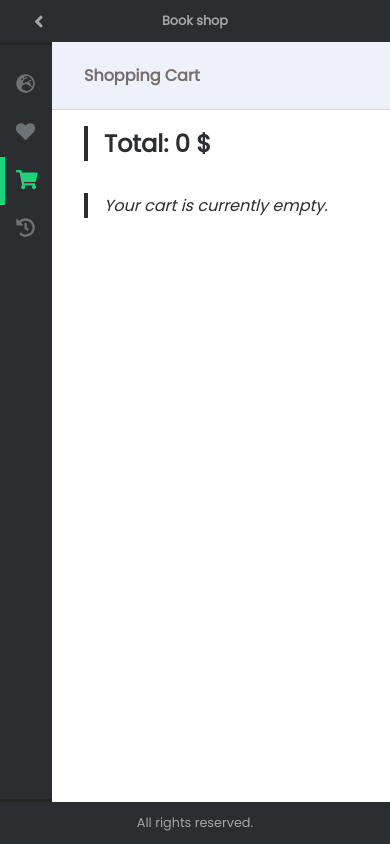
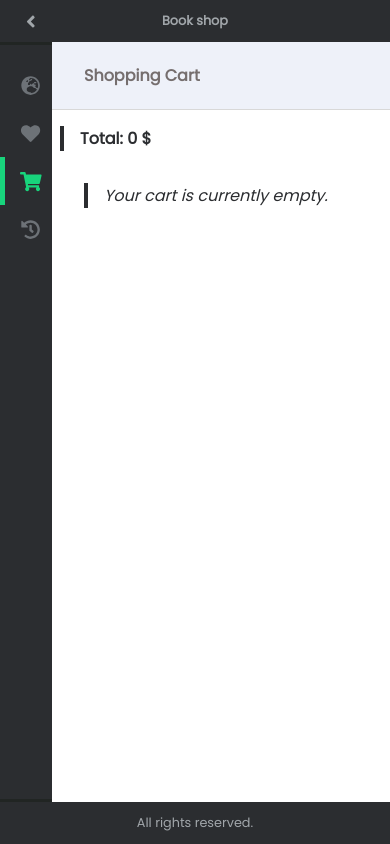
Before and after one commit to biancarosca/book-shop-frontend, a React (Create React App) app: page /cart in a window 390 px wide. Built offline with nearby package versions, Linux system fonts and the light colour scheme.

Commit message:
side nav mobile responsivness, rating bug z-index fixed

```diff
--- a/src/components/BookListingSummary.js
+++ b/src/components/BookListingSummary.js
@@ -108,6 +108,7 @@ const DetailsBtn = styled(StyBtn)`
         font-size: smaller;
         margin-right: 0.5rem;
         width: 150px;
+        margin-top: 0;
     }
     @media (max-width: 350px){
         margin-top: 0.8rem;
@@ -119,6 +120,21 @@ const StyContent = styled.div`
     height: fit-content;
     display: flex;
     margin: 2rem;
+
+    .btns-container{
+
+        @media (max-width:700px){
+            .amount-control{
+                display:flex;
+                width: fit-content;
+                margin: 0.5rem;
+                span{
+                    text-align: center;
+                    width: 30px;
+                }
+            }
+        }
+    }
 
     .details-container{
         margin: 0 2rem;
@@ -140,7 +156,7 @@ const StyContent = styled.div`
     }
 
     .book-details{
-
+        z-index: -1;
         h1{
             font-size: 1.3rem;
             color: #2B2D30;
--- a/src/components/Header.js
+++ b/src/components/Header.js
@@ -25,12 +25,21 @@ const Header = () => {
 }
 
 const StyledIconWrapper = styled.span`
-    width: 30px;
     height: 30px;
-    margin-left: 1.5rem;
     display: flex;
     align-items: center;
     justify-content: center;
+    width: 30px;
+    position:absolute;
+    left: 1.5rem;
+
+    @media (max-width:540px){
+        left: 1rem;
+    }
+
+    @media (max-width:350px){
+        left: 0.4rem;
+    }
 `
 
 const StyledContainer = styled.div`
--- a/src/components/MenuItem.js
+++ b/src/components/MenuItem.js
@@ -49,6 +49,13 @@ const StyledLink = styled(Link)`
 const StyledIcon = styled(FontAwesomeIcon)`
     color: #6D7277;
     font-size: 1.2rem;
+
+    @media (max-width:350px){
+        font-size: 1rem;
+    }
+    @media (max-width:325px){
+        font-size: 0.8rem;
+    }
 `
 
 export default MenuItem;
--- a/src/components/SideNav.js
+++ b/src/components/SideNav.js
@@ -76,9 +76,18 @@ const StyledNav = styled(motion.nav)`
         span{
             position:absolute;
             left: 1.5rem;
+            width: 30px;
+            display: flex;
+            justify-content: center;
             @media (max-width:540px){
                 left:1rem;
                 }
+            @media (max-width:350px){
+                left:0.4rem;
+            }
+            @media (max-width:325px){
+                left:0;
+            }
         }
     }
     li{
@@ -90,8 +99,11 @@ const StyledNav = styled(motion.nav)`
         align-items: center;
         height: 3rem;
         @media (max-width:540px){
-                text-align:center;
-                }
+            text-align:center;
+        }
+        @media (max-width:350px){
+            height: 2rem;
+        }
         &:hover{
             background-color:#34373A;
             cursor: pointer;
@@ -111,6 +123,9 @@ const StyledNav = styled(motion.nav)`
     .active{
             border-left: 5px solid #18D47C;
             color: #18D47C;
+            @media (max-width:350px){
+                border-left: 2px solid #18D47C;
+            }
         }
 
 `
--- a/src/pages/ShoppingCartPage.js
+++ b/src/pages/ShoppingCartPage.js
@@ -103,10 +103,16 @@ const StyledWrapper = motion.custom(styled(StyScrollBar)`
         display:flex;
         align-items: center;
         margin: 1rem 2rem;
+        @media (max-width:550px){
+            margin: 1rem 0.5rem;
+        }
         h2{
             color:#2B2D30;
             border-left: 4px solid #2B2D30;
             padding-left: 1rem;
+            @media (max-width:550px){
+                font-size: 1rem;
+            }
         }
     }
 
@@ -114,6 +120,10 @@ const StyledWrapper = motion.custom(styled(StyScrollBar)`
         margin-top: 0.5rem;
         span{
             font-weight: bold;
+        }
+
+        @media (max-width:700px){
+            font-size: smaller;
         }
     }
     .price{
--- a/src/pages/WishlistPage.js
+++ b/src/pages/WishlistPage.js
@@ -63,7 +63,6 @@ const StyledWrapper = motion.custom(styled(StyScrollBar)`
     min-height: 90vh;
     overflow-y: scroll;
     overflow-x: hidden;
-
 `)
 
 export default WishlistPage;
```
Also changed, not shown: 1 other file (tests, documents, lock files or other folders).
